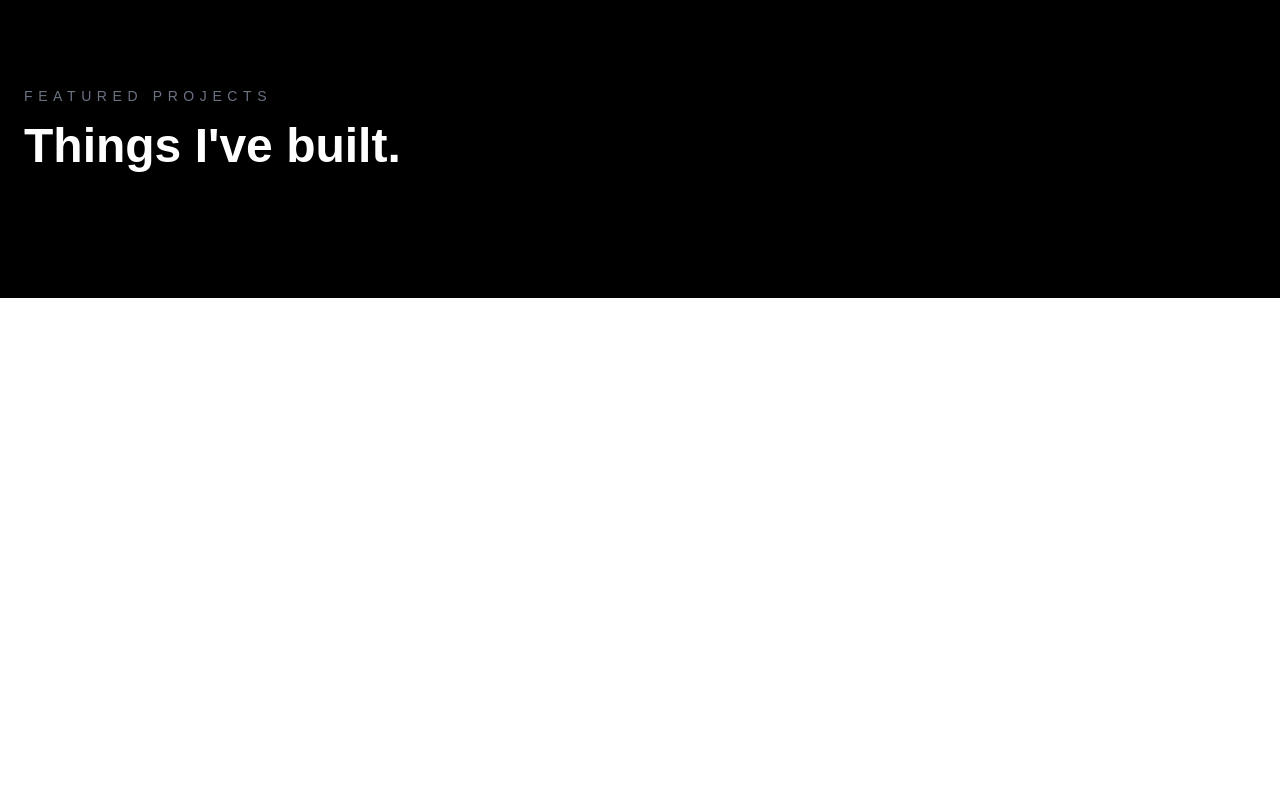
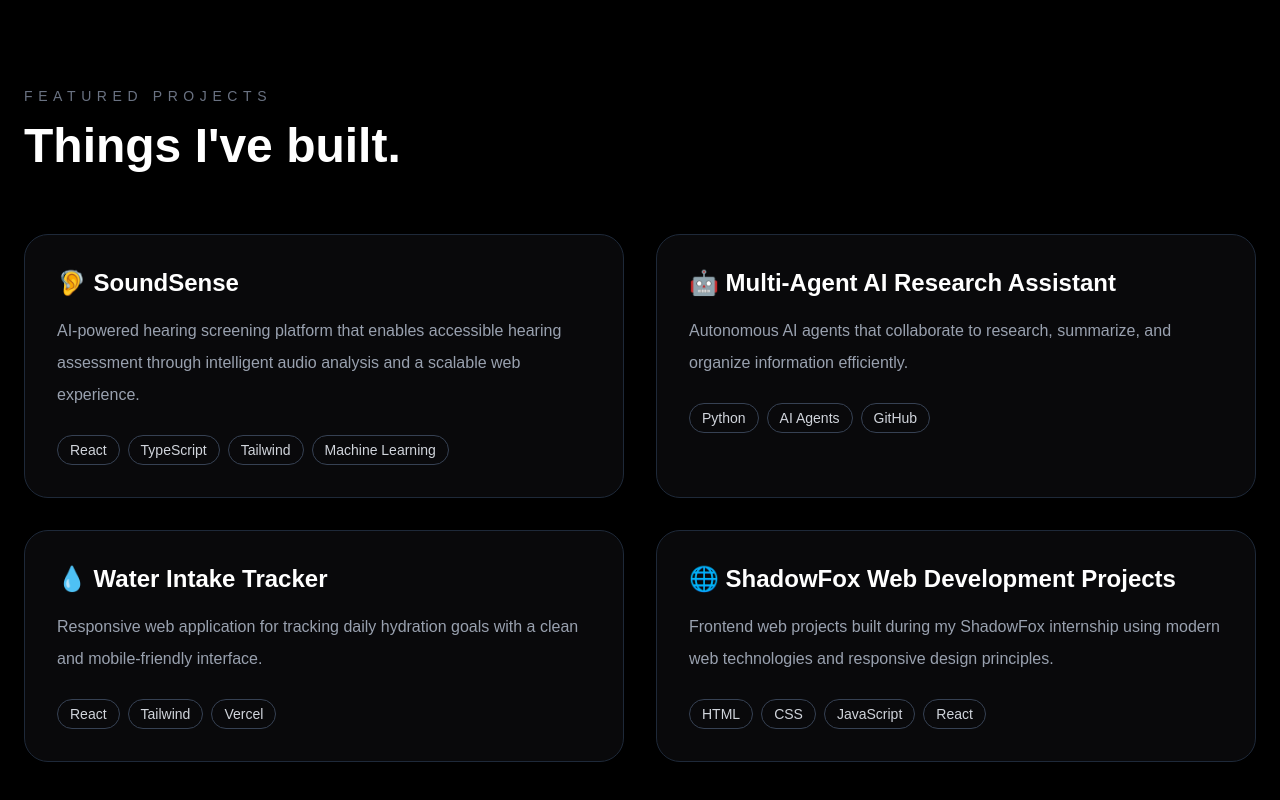
Before and after one commit to joylinmhs/portfolio, a Next.js app: page / in a window 1280 px wide. Shown: the part 1494-2294 px from the top of the page. Before the commit the page ends 1792 px from the top, so only its background shows below. Built offline with nearby package versions, Linux system fonts and the light colour scheme.

Commit message:
Updated ProjectCard.tsx

```diff
--- a/components/Projects.tsx
+++ b/components/Projects.tsx
@@ -1,8 +1,9 @@
+import ProjectCard from "@/components/ProjectCard";
+
 export default function Projects() {
   return (
     <section className="bg-black px-6 py-32 text-white">
       <div className="mx-auto max-w-7xl">
-
         <p className="text-sm uppercase tracking-[0.4em] text-gray-500">
           Featured Projects
         </p>
@@ -11,6 +12,36 @@ export default function Projects() {
           Things I've built.
         </h2>
 
+        <div className="mt-16 grid gap-8 md:grid-cols-2">
+          <ProjectCard
+            title="🦻 SoundSense"
+            description="AI-powered hearing screening platform that enables accessible hearing assessment through intelligent audio analysis and a scalable web experience."
+            technologies={[
+              "React",
+              "TypeScript",
+              "Tailwind",
+              "Machine Learning",
+            ]}
+          />
+
+          <ProjectCard
+            title="🤖 Multi-Agent AI Research Assistant"
+            description="Autonomous AI agents that collaborate to research, summarize, and organize information efficiently."
+            technologies={["Python", "AI Agents", "GitHub"]}
+          />
+
+          <ProjectCard
+            title="💧 Water Intake Tracker"
+            description="Responsive web application for tracking daily hydration goals with a clean and mobile-friendly interface."
+            technologies={["React", "Tailwind", "Vercel"]}
+          />
+
+          <ProjectCard
+            title="🌐 ShadowFox Web Development Projects"
+            description="Frontend web projects built during my ShadowFox internship using modern web technologies and responsive design principles."
+            technologies={["HTML", "CSS", "JavaScript", "React"]}
+          />
+        </div>
       </div>
     </section>
   );
```
